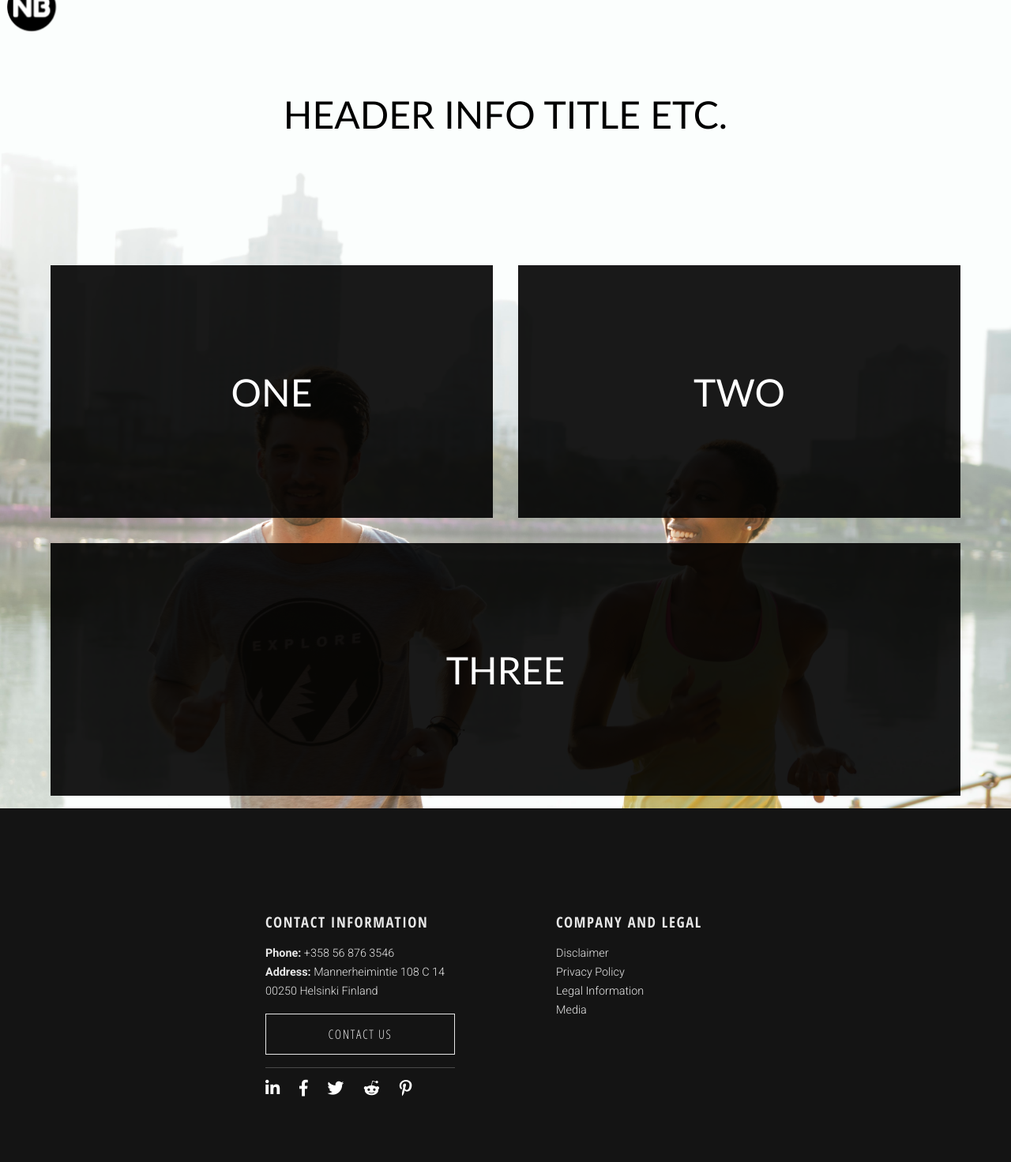
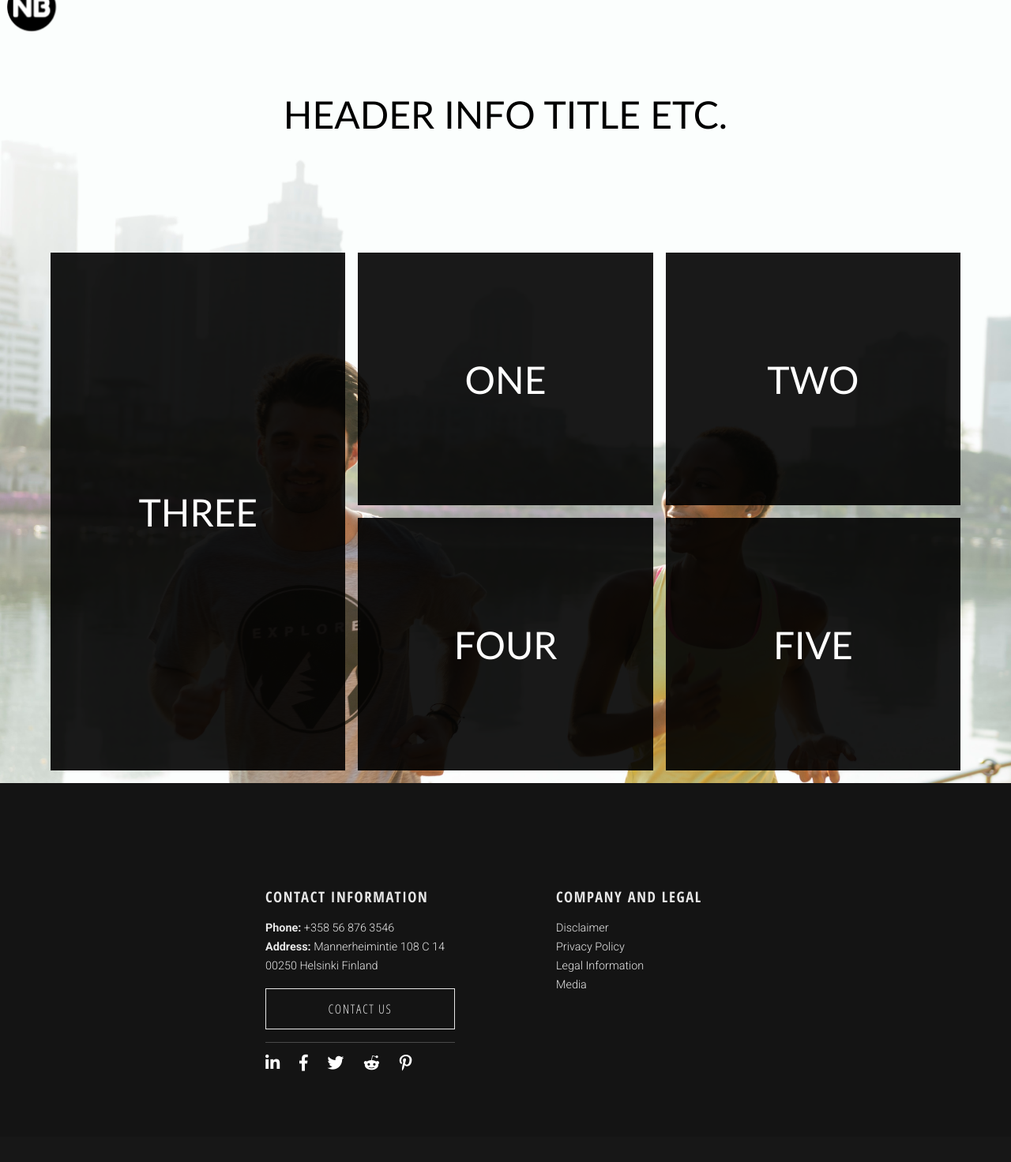
Before and after one commit to PetraSil/webappschool, a PHP site: page /dashboard.html in a window 1280 px wide. Shown: the part 32-1504 px from the top of the page at 79% size. After the commit the page ends 1389 px from the top, so only its background shows below. Run offline with PHP 8.4, Linux system fonts and the light colour scheme; some libraries are stand-ins or nearby versions.

Commit message:
Layout testing

```diff
--- a/dashboard.css
+++ b/dashboard.css
@@ -24,8 +24,8 @@ a {
 
 #dashboard_main_container {
     display: grid;
-    grid-template-columns: auto;
-    grid-gap: 2rem;
+    grid-template-columns: 1fr 1fr 1fr;
+    grid-gap: 1rem;
     height: auto;
     min-height: 100vh;
     width: 90%;
@@ -33,9 +33,9 @@ a {
     margin-bottom: 1rem;
     margin-top: 1rem;
     grid-template-areas:
-    "dash_header dash_header"
-    "dash_one dash_two"
-    "dash_three dash_three";
+    "dash_header dash_header dash_header"
+    "dash_three dash_one dash_two"
+    "dash_three dash_four dash_five";
 }
 
 @media (max-width: 750px) {
@@ -45,7 +45,7 @@ a {
         align-items: center;
         flex-direction: column;
         flex-wrap: wrap;
-        width: 100%;
+        width: 90%;
     }
 }
 
@@ -57,12 +57,18 @@ a {
     min-width: 20rem;
     height: 100%;
     min-height: 20rem;
-    animation: dashboard_entry_width 1.5s, dashboard_entry_opacity 2s;
-    animation-fill-mode: forwards;
+    /*animation: dashboard_entry_width 1.5s, dashboard_entry_opacity 2s;
+    animation-fill-mode: forwards;*/
     background-color: rgba(0, 0, 0, 0.9);
     color: white;
     font-family: calibri;
     font-size: 3rem;
+}
+
+@media (max-width: 750px) {
+    .dashboard_section {
+       margin-bottom: 1rem;
+    }
 }
 
 #dashboard_header {
@@ -76,20 +82,26 @@ a {
 #dashboard_profile {
     grid-area: dash_one;
     font-size: 3rem;
-    width: 0%;
 }
 
 #dashboard_calendar {
     grid-area: dash_two;
-    width: 0%;
 }
 
 #dashboard_music {
     grid-area: dash_three;
-    width: 0%;
+    animation: none;
 }
 
-@keyframes dashboard_entry_width {
+#dashboard_four {
+    grid-area: dash_four;
+}
+
+#dashboard_five {
+    grid-area: dash_five;
+}
+
+/*@keyframes dashboard_entry_width {
     from {width: 0%}
     to {width: 100%}
 }
@@ -97,7 +109,7 @@ a {
 @keyframes dashboard_entry_opacity {
     from {opacity: 0}
     to {opacity: 100%}
-}
+}*/
 
 /* NAVBAR STYLING BEGINS */
 #navbar_desktop {
--- a/dashboard.html
+++ b/dashboard.html
@@ -54,6 +54,9 @@
         <div class="dashboard_section" id="dashboard_profile">ONE</div>
         <div class="dashboard_section" id="dashboard_calendar">TWO</div>
         <div class="dashboard_section" id="dashboard_music">THREE</div>
+        <div class="dashboard_section" id="dashboard_four">FOUR</div>
+        <div class="dashboard_section" id="dashboard_five">FIVE</div>
+
 
     </section>
 
```
